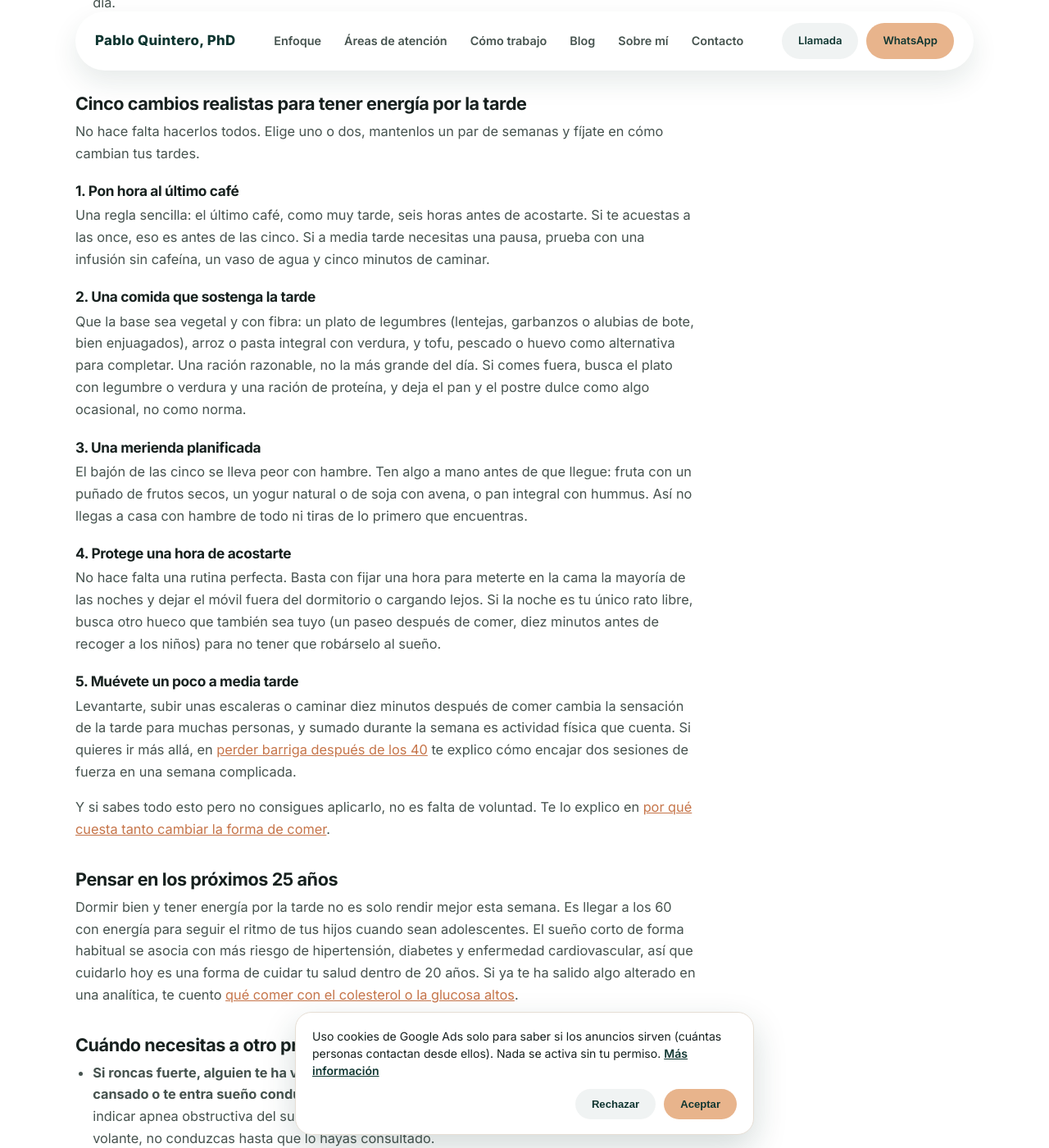
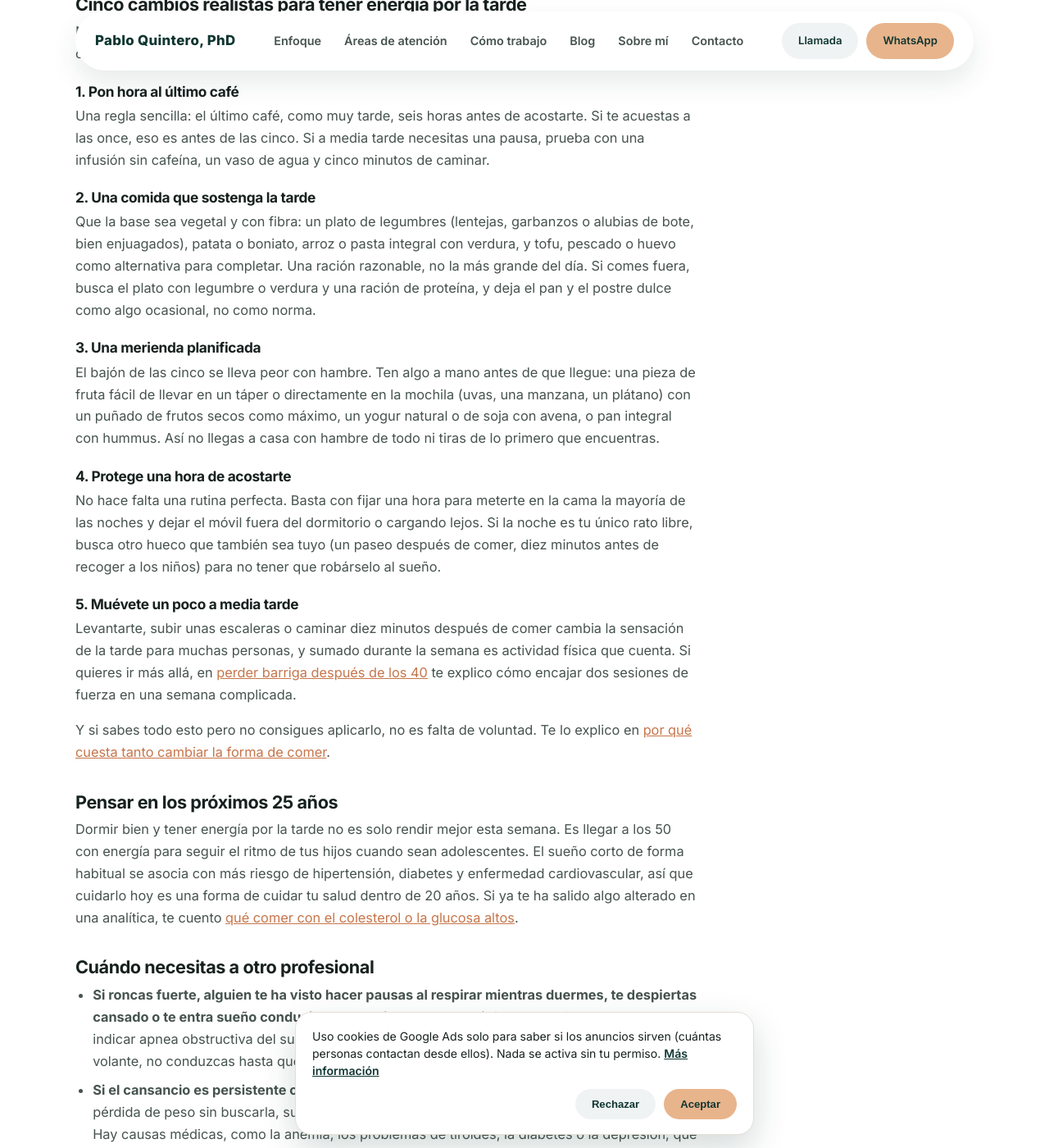
Before and after one commit to pquinriver/pabloquintero-nutricion, a Jekyll site: the page built from _posts/2026-11-08-cansado-por-la-tarde.md, in a window 1280 px wide and 1400 px high, scrolled down 2168 px. Shown: the whole window at 82% size. Built offline with Jekyll 4.4.1, drawn with Linux system fonts in a browser that asks for light colours; some of the changed text lies outside the part shown.

Commit message:
Artículo 3: revisión de Pablo
Empieza por las situaciones (la última como afirmación), sin la cita inicial;
patata o boniato en la comida; fruta para llevar y frutos secos como máximo
un puñado; «llegar a los 50»; fecha del post y lastmod al 2026-11-08.

Co-Authored-By: Claude Opus 5.5 <noreply@anthropic.com>
Claude-Session: https://claude.ai/code/session_01JN2Y8W83wU8qXaYP53AbZy

```diff
--- a/_posts/2026-11-03-cansado-por-la-tarde.md
+++ b/_posts/2026-11-08-cansado-por-la-tarde.md
@@ -13,16 +13,10 @@ faq:
   - q: "¿Me vendría bien una siesta?"
     a: "Una siesta corta puede ayudar a algunas personas, pero no compensa noches cortas de forma habitual. Si necesitas dormir todos los días por la tarde para funcionar, o te despiertas cansado aunque duermas suficientes horas, vale la pena revisar tu descanso con el médico."
   - q: "¿Qué puedo merendar para no llegar a casa sin fuerzas?"
-    a: "Algo sencillo que tengas a mano y combine fibra con algo de proteína: una pieza de fruta con un puñado de frutos secos, un yogur natural o de soja con avena, o pan integral con hummus. La idea es no llegar a la cena con hambre de todo, no añadir una comida más."
+    a: "Algo sencillo que tengas a mano y combine fibra con algo de proteína: una pieza de fruta fácil de llevar (uvas, una manzana, un plátano) con un puñado de frutos secos como máximo, un yogur natural o de soja con avena, o pan integral con hummus. La idea es no llegar a la cena con hambre de todo, no añadir una comida más."
   - q: "¿Necesito tomar algún suplemento para la energía?"
     a: "No como punto de partida. Si hay un déficit (por ejemplo, de hierro o de vitamina B12), lo tiene que confirmar una analítica y lo trata tu médico. Tomar suplementos a ciegas puede tapar un problema que conviene estudiar."
 ---
-
-«No doy la talla ni en el trabajo ni en casa». Si llegas cansado por la tarde, con un bajón a media tarde que resuelves con otro café y llegas a casa sin fuerzas para nada, este artículo es para ti. El cansancio de la tarde rara vez tiene una sola causa: suele ser la suma de cómo duermes, cómo comes y cómo está organizado tu día.
-
-Está pensado para hombres de 35 a 50 años con un trabajo exigente, hijos y poco tiempo. Si el cansancio es nuevo, muy intenso o viene con otros síntomas, empieza por el médico (al final te cuento cuándo). Si te reconoces en el bajón de todos los días, aquí tienes lo que sí está en tu mano.
-
-## Lo que notas
 
 ¿Te suena alguna de estas situaciones?
 
@@ -30,9 +24,11 @@ Está pensado para hombres de 35 a 50 años con un trabajo exigente, hijos y poc
 - Tiras de café (o de algo dulce) para aguantar hasta el final de la jornada.
 - Llegas a casa justo cuando tus hijos tienen más energía, y tú tienes la menor del día.
 - Por la noche, cuando por fin están dormidos, se te pasa el sueño y te quedas despierto con el móvil o la tele.
-- ¿Te pasa que la noche es el único rato que sientes tuyo, aunque lo pagues al día siguiente?
+- La noche es el único rato que sientes tuyo, aunque lo pagues al día siguiente.
 
-Si respondes que sí a varias, no es falta de carácter. Es un círculo bastante habitual, y se puede romper por varios puntos.
+Si llegas cansado por la tarde, con un bajón a media tarde que resuelves con otro café y llegas a casa sin fuerzas para nada, este artículo es para ti. El cansancio de la tarde rara vez tiene una sola causa: suele ser la suma de cómo duermes, cómo comes y cómo está organizado tu día. No es falta de carácter: es un círculo bastante habitual, y se puede romper por varios puntos.
+
+Está pensado para hombres de 35 a 50 años con un trabajo exigente, hijos y poco tiempo. Si el cansancio es nuevo, muy intenso o viene con otros síntomas, empieza por el médico (al final te cuento cuándo). Si te reconoces en el bajón de todos los días, aquí tienes lo que sí está en tu mano.
 
 ## Por qué estás cansado por la tarde
 
@@ -77,11 +73,11 @@ Una regla sencilla: el último café, como muy tarde, seis horas antes de acosta
 
 ### 2. Una comida que sostenga la tarde
 
-Que la base sea vegetal y con fibra: un plato de legumbres (lentejas, garbanzos o alubias de bote, bien enjuagados), arroz o pasta integral con verdura, y tofu, pescado o huevo como alternativa para completar. Una ración razonable, no la más grande del día. Si comes fuera, busca el plato con legumbre o verdura y una ración de proteína, y deja el pan y el postre dulce como algo ocasional, no como norma.
+Que la base sea vegetal y con fibra: un plato de legumbres (lentejas, garbanzos o alubias de bote, bien enjuagados), patata o boniato, arroz o pasta integral con verdura, y tofu, pescado o huevo como alternativa para completar. Una ración razonable, no la más grande del día. Si comes fuera, busca el plato con legumbre o verdura y una ración de proteína, y deja el pan y el postre dulce como algo ocasional, no como norma.
 
 ### 3. Una merienda planificada
 
-El bajón de las cinco se lleva peor con hambre. Ten algo a mano antes de que llegue: fruta con un puñado de frutos secos, un yogur natural o de soja con avena, o pan integral con hummus. Así no llegas a casa con hambre de todo ni tiras de lo primero que encuentras.
+El bajón de las cinco se lleva peor con hambre. Ten algo a mano antes de que llegue: una pieza de fruta fácil de llevar en un táper o directamente en la mochila (uvas, una manzana, un plátano) con un puñado de frutos secos como máximo, un yogur natural o de soja con avena, o pan integral con hummus. Así no llegas a casa con hambre de todo ni tiras de lo primero que encuentras.
 
 ### 4. Protege una hora de acostarte
 
@@ -95,7 +91,7 @@ Y si sabes todo esto pero no consigues aplicarlo, no es falta de voluntad. Te lo
 
 ## Pensar en los próximos 25 años
 
-Dormir bien y tener energía por la tarde no es solo rendir mejor esta semana. Es llegar a los 60 con energía para seguir el ritmo de tus hijos cuando sean adolescentes. El sueño corto de forma habitual se asocia con más riesgo de hipertensión, diabetes y enfermedad cardiovascular, así que cuidarlo hoy es una forma de cuidar tu salud dentro de 20 años. Si ya te ha salido algo alterado en una analítica, te cuento [qué comer con el colesterol o la glucosa altos](/blog/analitica-alterada-que-comer/).
+Dormir bien y tener energía por la tarde no es solo rendir mejor esta semana. Es llegar a los 50 con energía para seguir el ritmo de tus hijos cuando sean adolescentes. El sueño corto de forma habitual se asocia con más riesgo de hipertensión, diabetes y enfermedad cardiovascular, así que cuidarlo hoy es una forma de cuidar tu salud dentro de 20 años. Si ya te ha salido algo alterado en una analítica, te cuento [qué comer con el colesterol o la glucosa altos](/blog/analitica-alterada-que-comer/).
 
 ## Cuándo necesitas a otro profesional
 
--- a/sitemap.xml
+++ b/sitemap.xml
@@ -28,6 +28,6 @@
   </url>
   <url>
     <loc>https://pabloquinteronutricion.com/blog/cansado-por-la-tarde/</loc>
-    <lastmod>2026-11-03</lastmod>
+    <lastmod>2026-11-08</lastmod>
   </url>
 </urlset>
```
